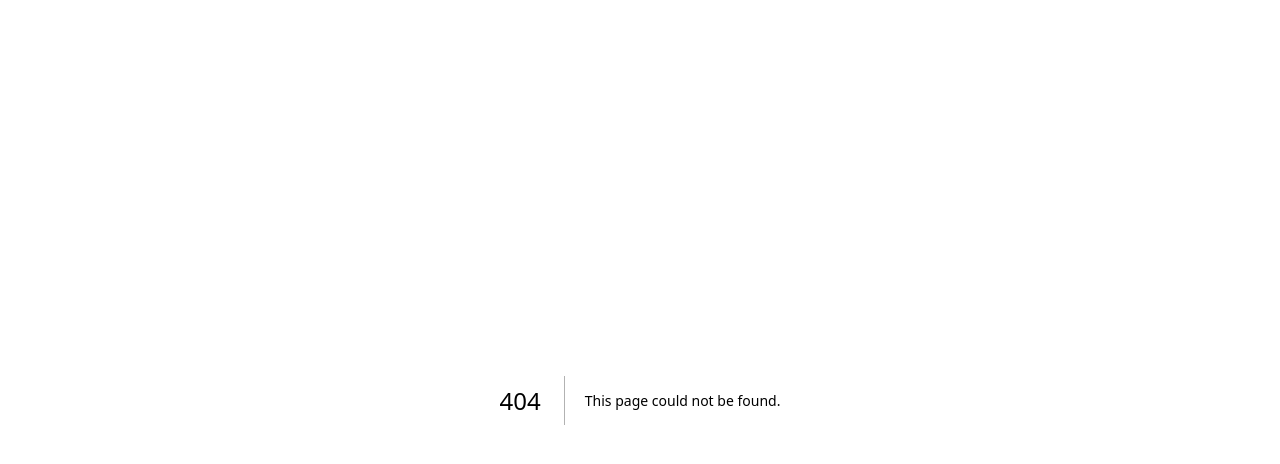
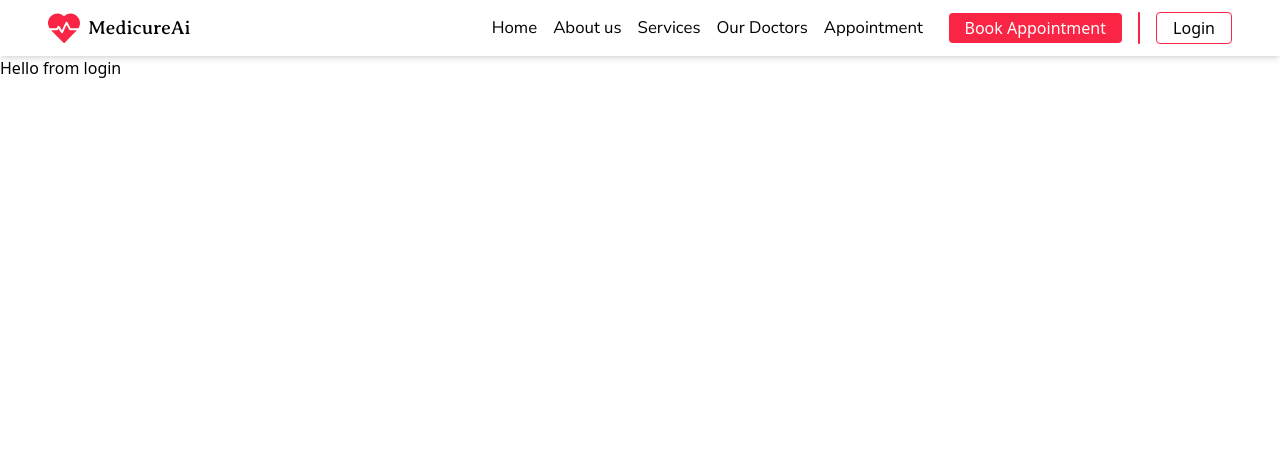
Before and after one commit to Abdev1205/medicure-frontend, a Next.js app: page /login in a window 1280 px wide. Before the commit this address had no page. Shown: the top 464 px of the page. Built offline with nearby package versions, Linux system fonts and the light colour scheme.

Commit message:
created login page

```diff
--- a/components/common/Navbar/Navbar.js
+++ b/components/common/Navbar/Navbar.js
@@ -1,8 +1,10 @@
 import Image from "next/image"
 import { LogoImage } from "@/public/assetsManager"
 import Link from "next/link"
+import { useRouter } from "next/navigation"
 
 const Navbar = () => {
+  const router = useRouter()
 
   const navLinksDatav = [
     {
@@ -64,7 +66,7 @@ const Navbar = () => {
           <div className=" flex gap-[1rem] items-center " >
             <button className=" px-[1rem] py-[.2rem] rounded-[.25rem] bg-[#FA2444] text-white  " >Book Appointment</button>
             <div className=" h-[2rem] w-[.13rem] rounded-sm bg-[#FA2444] " />
-            <button className=" px-[1rem] py-[.2rem] rounded-[.25rem] border-[1.5px] border-[#FA2444]  " >Login</button>
+            <button onClick={() => router.push('/login')} className=" px-[1rem] py-[.2rem] rounded-[.25rem] border-[1.5px] border-[#FA2444]  " >Login</button>
           </div>
 
         </div>
--- a/pages/index.js
+++ b/pages/index.js
@@ -4,9 +4,9 @@ import { useRouter } from 'next/router'
 
 const Index = () => {
   const router = useRouter();
-  useEffect(() => {
-    router.push('/mvp');
-  }, [])
+  // useEffect(() => {
+  //   router.push('/mvp');
+  // }, [])
   return (
     <div>
 
--- /dev/null
+++ b/pages/login.js
@@ -0,0 +1,13 @@
+import React from 'react'
+import Navbar from '@/components/common/Navbar/Navbar'
+
+const Login = () => {
+  return (
+    <div className=' w-[100%] h-[100vh]  ' >
+      <Navbar />
+      <h1>Hello from login</h1>
+    </div>
+  )
+}
+
+export default Login
```
